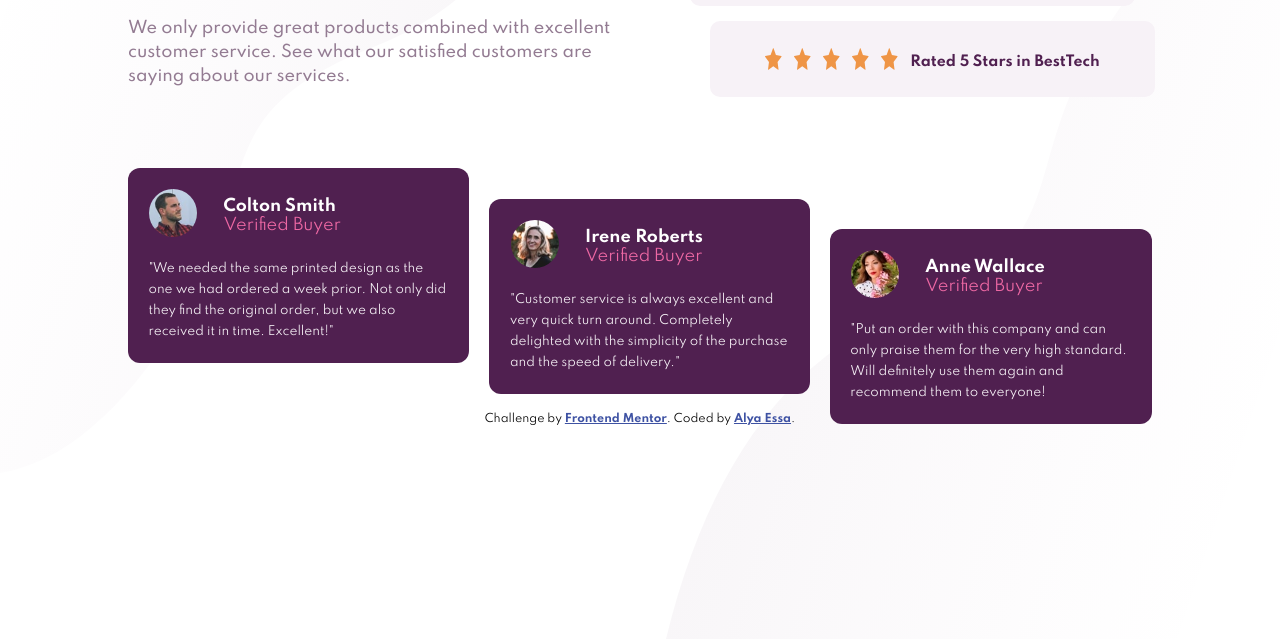
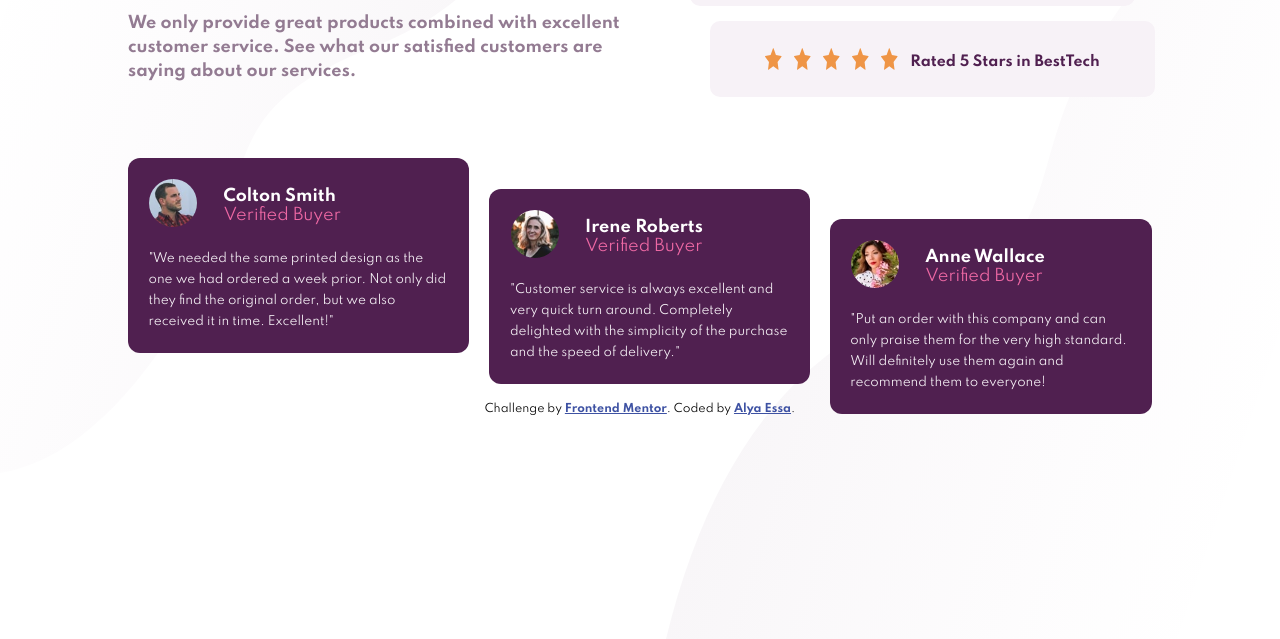
Before and after one commit to AlyaEssa/Social-proof-section, a plain HTML site: page index.html in a window 1280 px wide. Shown: the part 281-920 px from the top of the page. Drawn offline with Linux system fonts and the light colour scheme.

Commit message:
Update style.css

```diff
--- a/style.css
+++ b/style.css
@@ -43,9 +43,9 @@ body {
 }
 .top-content p {
   color: var(--Dark-Grayish-Magenta);
-  font-weight: 500;
+  font-weight: 600;
   font-size: 16px;
-  margin: 30px 0;
+  margin: 25px 0;
   line-height: 1.5;
 }
 
```
